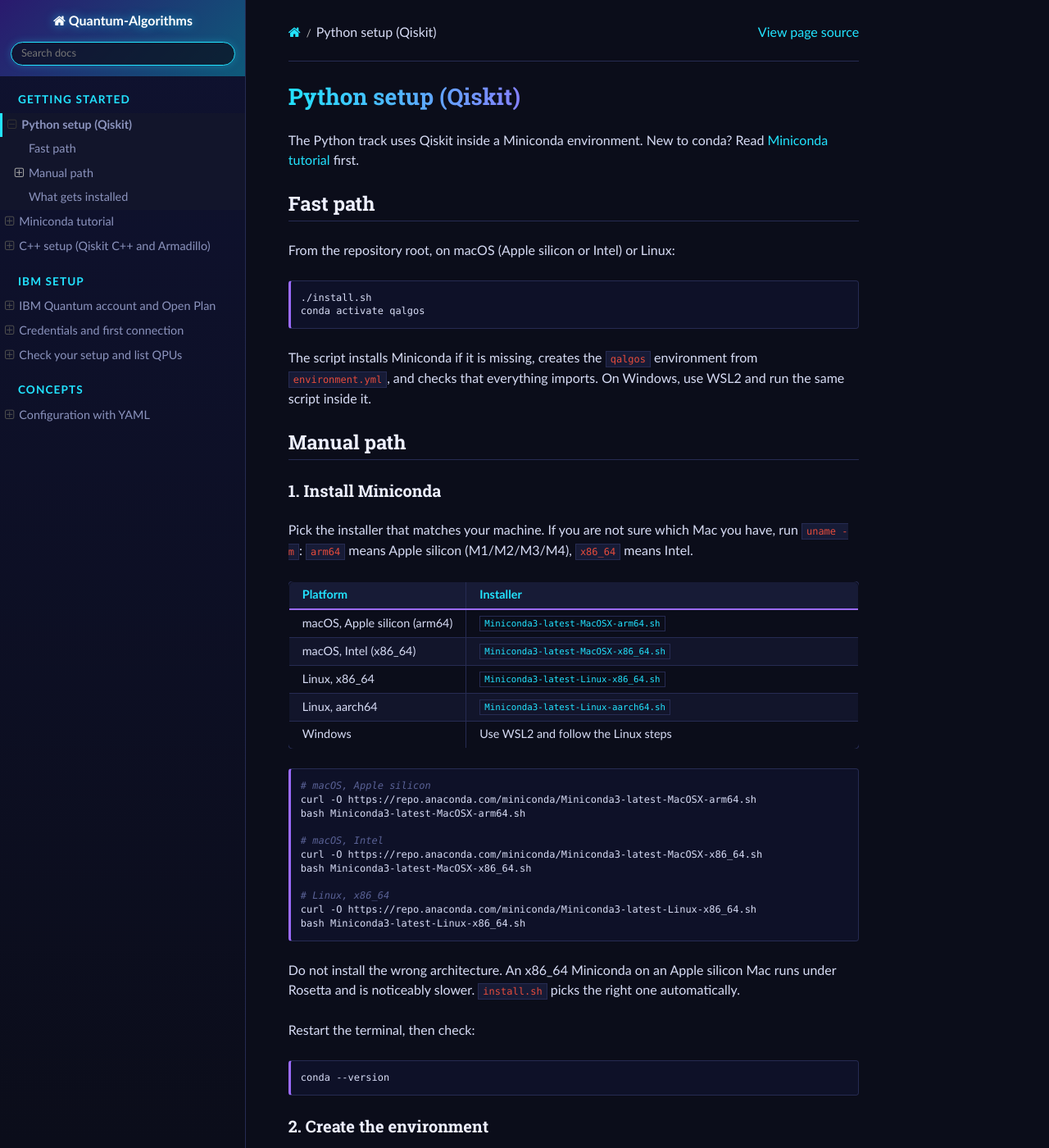
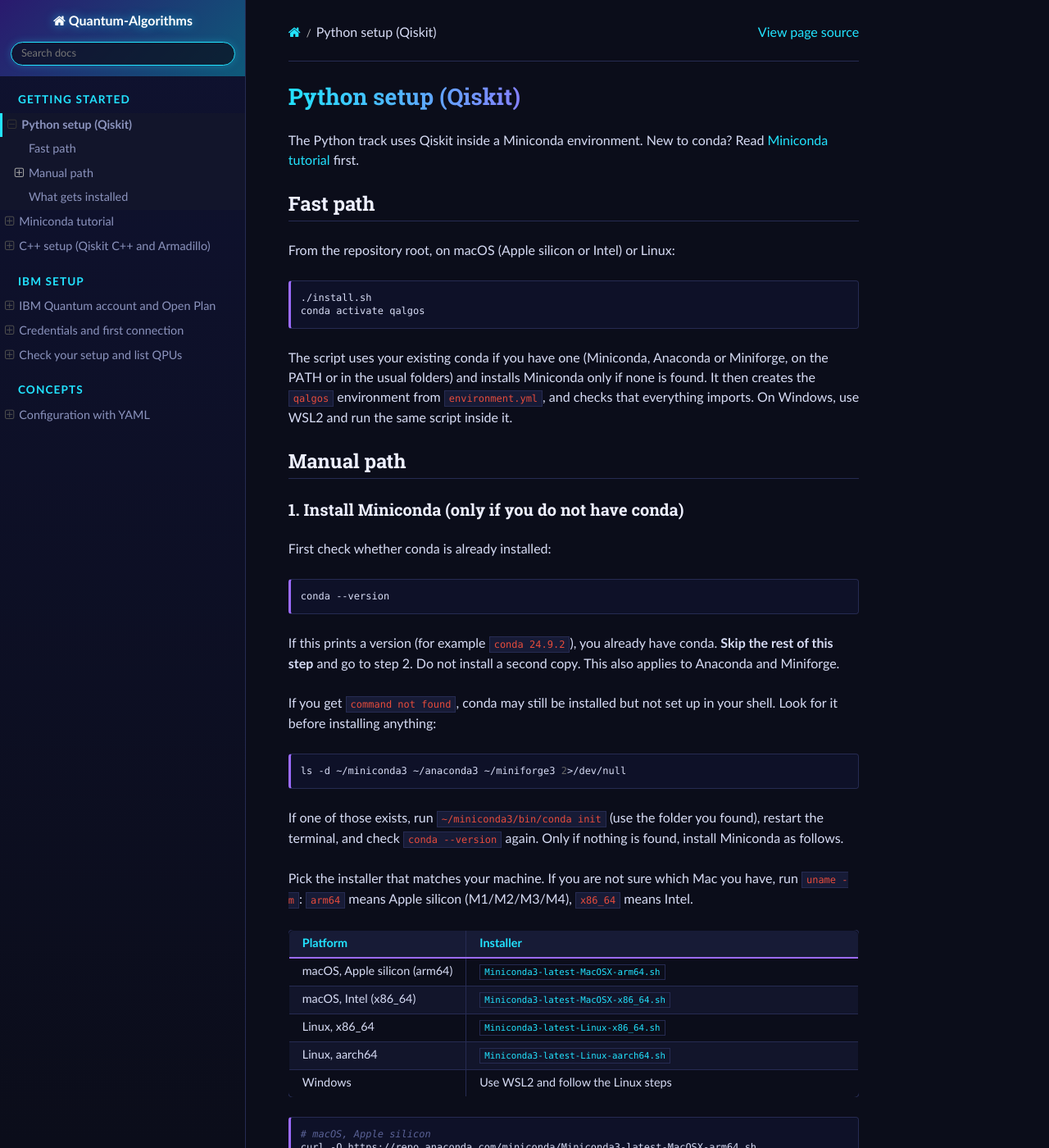
Before and after one commit to ag4267research1/Quantum-Algorithms, a Sphinx documentation site: the page built from docs/setup/python.rst, in a window 1280 px wide and 1400 px high. Shown: the whole window at 82% size. Built offline with Sphinx 7.4.7 and the Read the Docs theme 3.1.0, drawn with Linux system fonts in a browser that asks for light colours.

Commit message:
Reuse an existing conda install instead of reinstalling; document the check

```diff
--- a/docs/setup/python.rst
+++ b/docs/setup/python.rst
@@ -14,15 +14,38 @@
    ./install.sh
    conda activate qalgos
 
-The script installs Miniconda if it is missing, creates the ``qalgos``
+The script uses your existing conda if you have one (Miniconda, Anaconda or
+Miniforge, on the PATH or in the usual folders) and installs Miniconda only if
+none is found. It then creates the ``qalgos``
 environment from ``environment.yml``, and checks that everything imports. On
 Windows, use WSL2 and run the same script inside it.
 
 Manual path
 -----------
 
-1. Install Miniconda
-~~~~~~~~~~~~~~~~~~~~
+1. Install Miniconda (only if you do not have conda)
+~~~~~~~~~~~~~~~~~~~~~~~~~~~~~~~~~~~~~~~~~~~~~~~~~~~~
+
+First check whether conda is already installed:
+
+.. code-block:: bash
+
+   conda --version
+
+If this prints a version (for example ``conda 24.9.2``), you already have
+conda. **Skip the rest of this step** and go to step 2. Do not install a
+second copy. This also applies to Anaconda and Miniforge.
+
+If you get ``command not found``, conda may still be installed but not set up
+in your shell. Look for it before installing anything:
+
+.. code-block:: bash
+
+   ls -d ~/miniconda3 ~/anaconda3 ~/miniforge3 2>/dev/null
+
+If one of those exists, run ``~/miniconda3/bin/conda init`` (use the folder
+you found), restart the terminal, and check ``conda --version`` again. Only if
+nothing is found, install Miniconda as follows.
 
 Pick the installer that matches your machine. If you are not sure which Mac
 you have, run ``uname -m``: ``arm64`` means Apple silicon (M1/M2/M3/M4),
```
Also changed, not shown: 1 other file.
